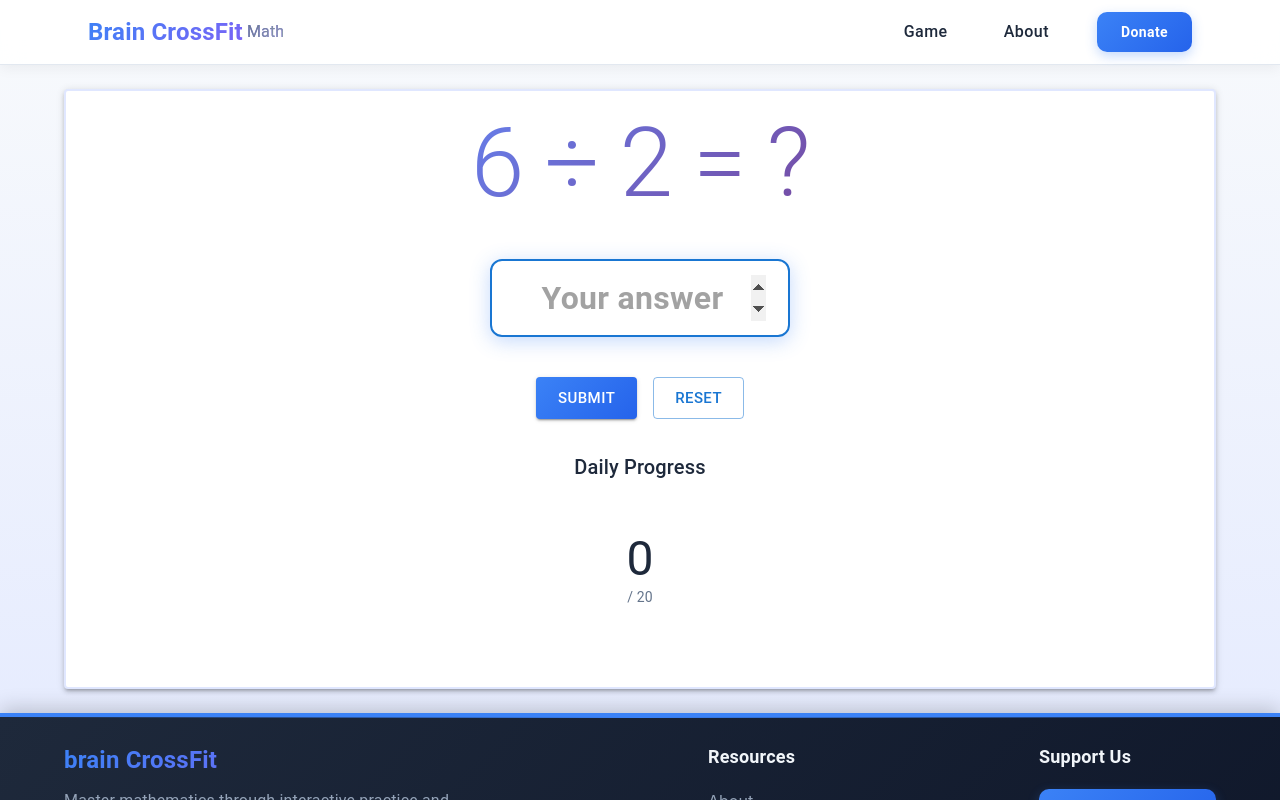
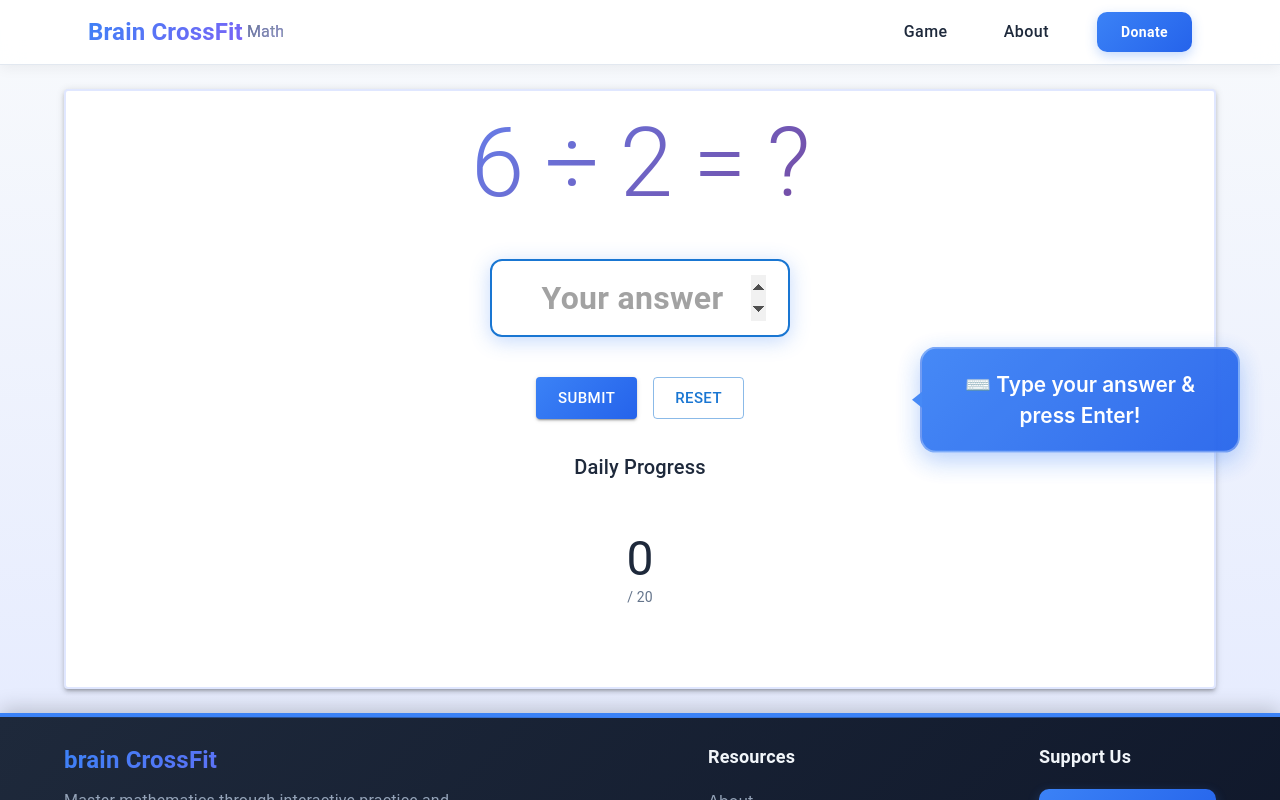
Before and after one commit to kostyati/Brain-Gym, a React (Vite) app: page / in a window 1280 px wide. Both pictures are taken after a click on the button "START DAILY PRACTICE". Shown: the top 800 px of the page. Built offline with nearby package versions, Linux system fonts and the light colour scheme.

Commit message:
Some visual effects are added

```diff
--- a/src/components/GamePage.jsx
+++ b/src/components/GamePage.jsx
@@ -27,6 +27,8 @@ export default function GamePage() {
       dailyGoal={gameLogic.dailyGoal}
       showFeedback={gameLogic.showFeedback}
       isCorrect={gameLogic.isCorrect}
+      showKeyboardHint={gameLogic.showKeyboardHint}
+      firstAnswerSubmitted={gameLogic.firstAnswerSubmitted}
     />
   ) : (
     <GameSettings
--- a/src/components/GamePlay.jsx
+++ b/src/components/GamePlay.jsx
@@ -8,8 +8,6 @@ import {
   CardContent,
   Box,
   CircularProgress,
-  Snackbar,
-  Alert,
 } from '@mui/material';
 import { CheckCircle, Cancel } from '@mui/icons-material';
 
@@ -27,7 +25,9 @@ export default function GamePlay({
   problemsSolved,
   dailyGoal,
   showFeedback,
-  isCorrect
+  isCorrect,
+  showKeyboardHint,
+  firstAnswerSubmitted
 }) {
   /**
    * Handle keyboard input for answer submission
@@ -44,6 +44,43 @@ export default function GamePlay({
 
   return (
     <Container maxWidth="lg" className="game-container">
+      {/* Keyboard Hint Message - Positioned to the right of problem */}
+      {showKeyboardHint && (
+        <Box
+          className="keyboard-hint"
+          sx={{
+            position: 'absolute',
+            top: { xs: '50%', md: '50%' },
+            right: { xs: '20px', md: '40px' },
+            transform: { xs: 'translateY(-50%)', md: 'translateY(-50%)' },
+            background: 'linear-gradient(135deg, #3b82f6 0%, #2563eb 100%)',
+            color: 'white',
+            padding: { xs: '16px 24px', md: '20px 32px' },
+            borderRadius: '16px',
+            boxShadow: '0 8px 24px rgba(59, 130, 246, 0.4)',
+            fontSize: { xs: '1.1rem', md: '1.3rem' },
+            fontWeight: 600,
+            zIndex: 1000,
+            maxWidth: { xs: '280px', md: '320px' },
+            textAlign: 'center',
+            animation: 'fadeIn 0.5s ease-in-out, pulse 2s ease-in-out 0.5s infinite',
+            border: '2px solid rgba(255, 255, 255, 0.3)',
+            '&::after': {
+              content: '""',
+              position: 'absolute',
+              top: '50%',
+              left: { xs: '-8px', md: '-10px' },
+              transform: 'translateY(-50%)',
+              borderRight: '10px solid #3b82f6',
+              borderTop: '8px solid transparent',
+              borderBottom: '8px solid transparent',
+            }
+          }}
+        >
+          ⌨️ Type your answer & press Enter!
+        </Box>
+      )}
+
       <Card elevation={3} className="game-card">
         <CardContent className="game-card-content">
           <Box sx={{
@@ -54,20 +91,45 @@ export default function GamePlay({
             width: '100%',
             textAlign: 'center'
           }}>
-            {/* Math Problem Display */}
+            {/* Math Problem Display with Feedback Icons */}
+            <Box sx={{
+              display: 'flex',
+              alignItems: 'center',
+              justifyContent: 'center',
+              gap: 2,
+              mb: 3,
+              flexWrap: 'wrap'
+            }}>
+              {/* Feedback Icon */}
+              {showFeedback && (
+                <Box
+                  component={isCorrect ? CheckCircle : Cancel}
+                  className={`game-feedback-icon ${isCorrect ? 'correct' : 'incorrect'}`}
+                  sx={{
+                    fontSize: { xs: '2rem', md: '3rem' },
+                  }}
+                />
+              )}
+
+              {/* Math Problem */}
               <Typography
                 variant="h1"
                 className="game-math-problem"
                 aria-live="polite"
                 aria-describedby="problem-description"
-              sx={{ mb: 3 }}
+                sx={{
+                  transition: 'all 0.3s ease',
+                  transform: showFeedback ? 'scale(1.02)' : 'scale(1)',
+                }}
               >
                 {currentProblem.num1} {currentProblem.operation} {currentProblem.num2} = ?
               </Typography>
+            </Box>
 
             {/* Screen Reader Description */}
             <Box id="problem-description" className="sr-only">
               Math problem: {currentProblem.num1} {currentProblem.operation} {currentProblem.num2} equals what?
+              {showFeedback && (isCorrect ? ' Correct answer!' : ' Incorrect answer, try again.')}
             </Box>
 
             {/* Answer Input Section */}
@@ -145,23 +207,6 @@ export default function GamePlay({
               </Typography>
             </Box>
           </Box>
-
-          {/* Feedback Snackbar */}
-          <Snackbar
-            open={showFeedback}
-            anchorOrigin={{ vertical: 'bottom', horizontal: 'center' }}
-          >
-            <Alert
-              severity={isCorrect ? 'success' : 'error'}
-              icon={isCorrect ? <CheckCircle /> : <Cancel />}
-              sx={{
-                fontSize: { xs: '1rem', md: '1.2rem' },
-                minWidth: { xs: '280px', md: 'auto' }
-              }}
-            >
-              {isCorrect ? '🎉 Correct! Great job!' : '❌ Not quite. Try again!'}
-            </Alert>
-          </Snackbar>
         </CardContent>
       </Card>
     </Container>
--- a/src/hooks/useGameLogic.js
+++ b/src/hooks/useGameLogic.js
@@ -20,6 +20,8 @@ export function useGameLogic() {
   const [problemsSolved, setProblemsSolved] = useState(0);
   const [showFeedback, setShowFeedback] = useState(false);
   const [isCorrect, setIsCorrect] = useState(false);
+  const [showKeyboardHint, setShowKeyboardHint] = useState(false);
+  const [firstAnswerSubmitted, setFirstAnswerSubmitted] = useState(false);
 
   // Game constants
   const dailyGoal = 20;
@@ -183,6 +185,9 @@ export function useGameLogic() {
     setCurrentProblem(generateProblem());
     setProblemsSolved(0);
     setUserAnswer('');
+    setFirstAnswerSubmitted(false);
+    // Show keyboard hint for first-time users
+    setShowKeyboardHint(true);
   };
 
   /**
@@ -209,7 +214,15 @@ export function useGameLogic() {
     } else {
       setIsCorrect(false);
       setShowFeedback(true);
+      // Clear the incorrect answer so user can immediately type a new one
+      setUserAnswer('');
       setTimeout(() => setShowFeedback(false), 2000);
+    }
+
+    // Hide keyboard hint after first answer is submitted
+    if (!firstAnswerSubmitted) {
+      setFirstAnswerSubmitted(true);
+      setShowKeyboardHint(false);
     }
   };
 
@@ -236,6 +249,8 @@ export function useGameLogic() {
     problemsSolved,
     showFeedback,
     isCorrect,
+    showKeyboardHint,
+    firstAnswerSubmitted,
 
     // Constants
     dailyGoal,
--- a/src/index.css
+++ b/src/index.css
@@ -435,7 +435,6 @@ input[type="number"] {
 
 /* Math Problem Display */
 .game-math-problem {
-  margin-bottom: clamp(0.75rem, 3vw, 1rem);
   font-size: clamp(1.8rem, 8vw, 4rem);
   font-weight: 700;
   line-height: 1.1;
@@ -443,6 +442,55 @@ input[type="number"] {
   -webkit-background-clip: text;
   -webkit-text-fill-color: transparent;
   background-clip: text;
+  margin: 0;
+}
+
+/* Feedback Icon Animation */
+@keyframes checkmarkPulse {
+  0% {
+    transform: scale(1);
+    opacity: 1;
+  }
+  50% {
+    transform: scale(1.2);
+    opacity: 0.8;
+  }
+  100% {
+    transform: scale(1);
+    opacity: 1;
+  }
+}
+
+@keyframes crossShake {
+  0%, 100% {
+    transform: rotate(0deg) scale(1);
+    opacity: 1;
+  }
+  25% {
+    transform: rotate(-10deg) scale(1.1);
+    opacity: 0.9;
+  }
+  75% {
+    transform: rotate(10deg) scale(1.1);
+    opacity: 0.9;
+  }
+}
+
+/* Feedback Icons Styling */
+.game-feedback-icon {
+  animation: var(--feedback-animation, none);
+  filter: drop-shadow(0 2px 4px rgba(0, 0, 0, 0.2));
+  transition: all 0.3s ease;
+}
+
+.game-feedback-icon.correct {
+  --feedback-animation: checkmarkPulse 0.6s ease-in-out;
+  color: #22c55e;
+}
+
+.game-feedback-icon.incorrect {
+  --feedback-animation: crossShake 0.6s ease-in-out;
+  color: #ef4444;
 }
 
 /* Input Section */
@@ -728,6 +776,14 @@ input[type="number"] {
   }
 }
 
+/* Keyboard Hint Message */
+.keyboard-hint {
+  backdropFilter: blur(10px);
+  border: 1px solid rgba(255, 255, 255, 0.2);
+  pointerEvents: 'none';
+  userSelect: 'none';
+}
+
 /* Large Desktop Optimization */
 @media (min-width: 1200px) {
   .game-card {
```
Lines whose indentation alone changed are shown as unchanged.
